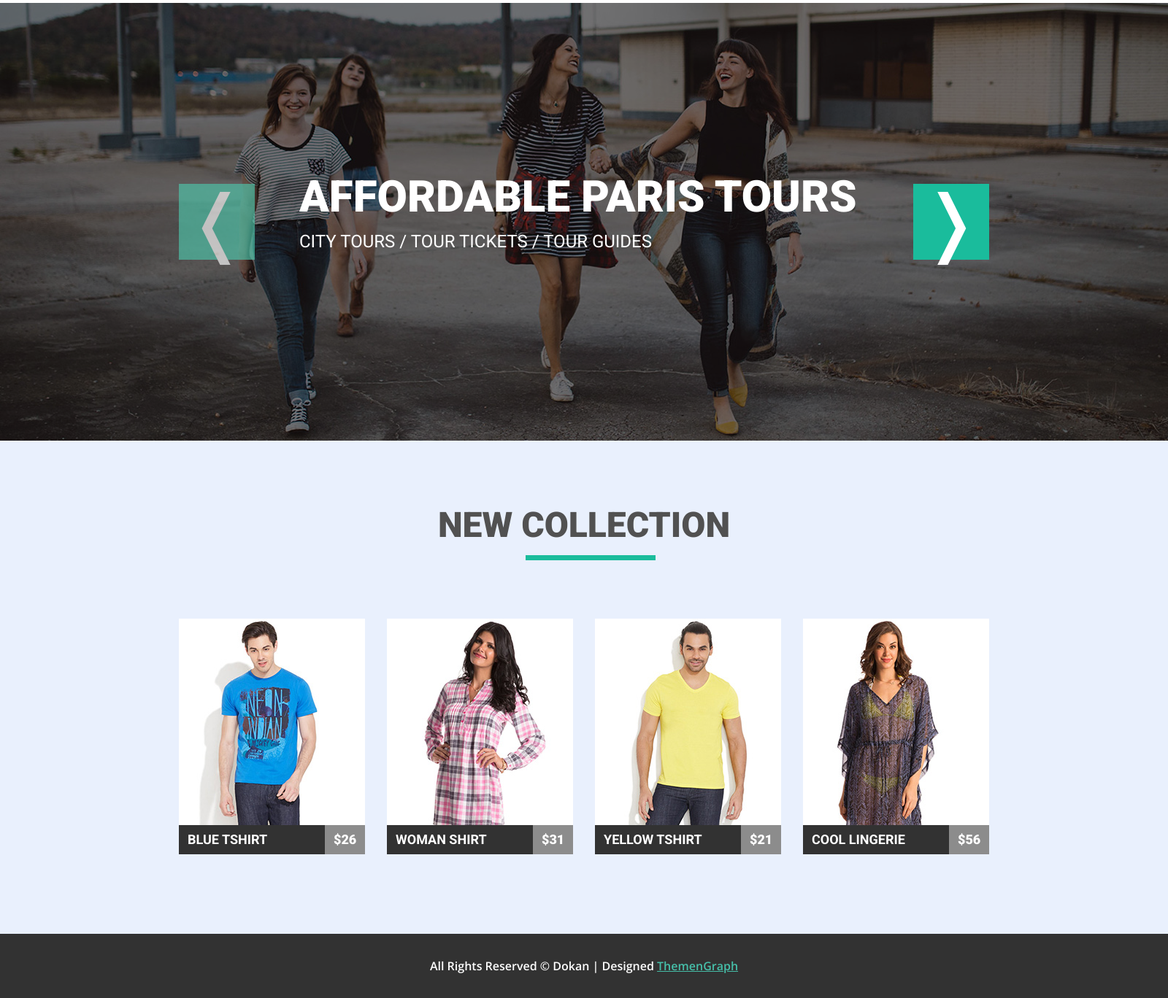
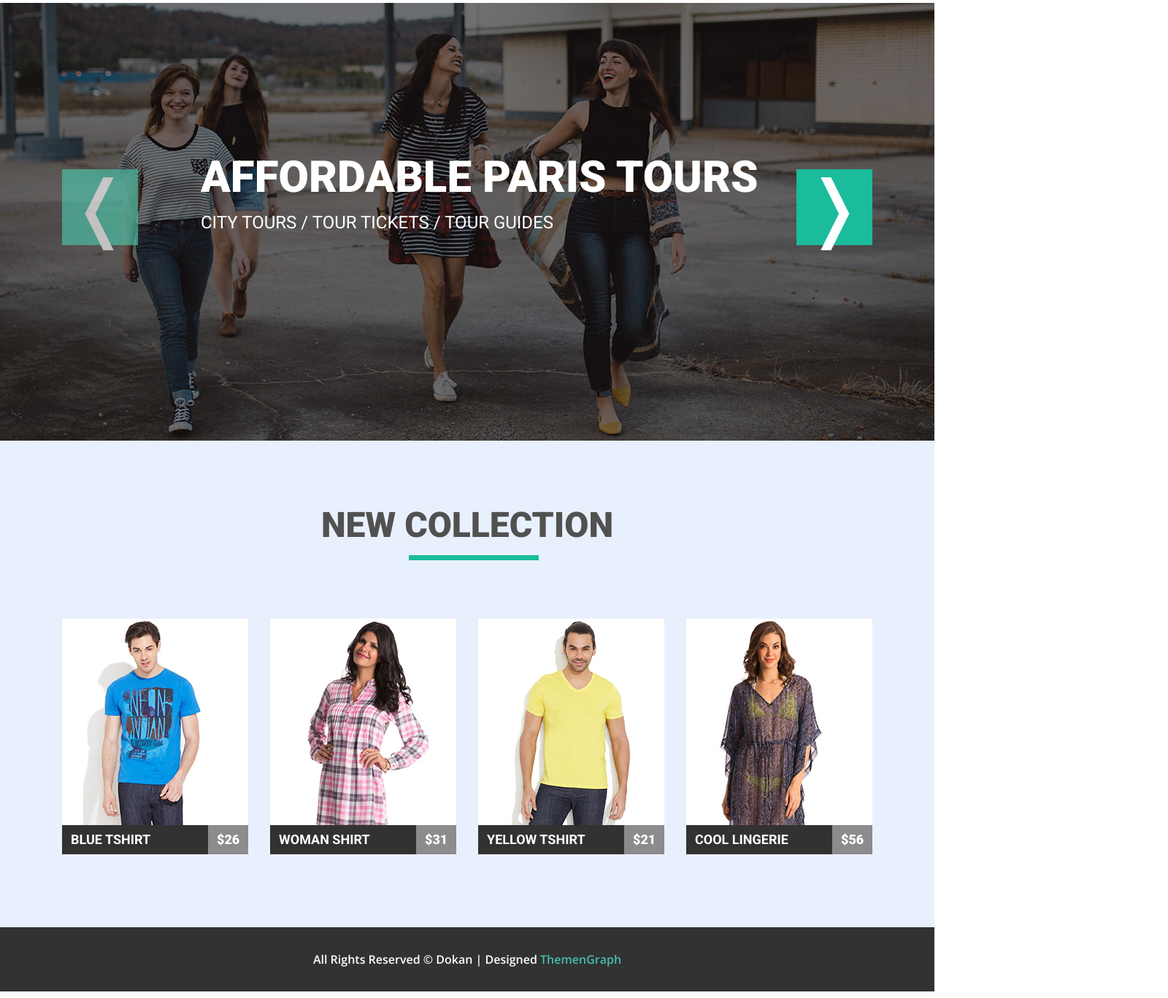
Before and after one commit to smdeile/goit-fe-course, a plain HTML site: page module-5/index.html in a window 1280 px wide. Shown: the part 108-1476 px from the top of the page at 73% size, 1600 px wide, since content can reach past the window. Drawn offline with nearby package versions, Linux system fonts and the light colour scheme.

Commit message:
5homework made whole after mentor

```diff
--- a/module-5/css/styles.css
+++ b/module-5/css/styles.css
@@ -17,13 +17,12 @@ body {
   padding: 0;
   margin: 0 auto;
 }
-.nav-bar {
+/* .nav-bar {
   margin-left: 245px;
-}
+} */
 
 .nav-bar nav {
   padding: 40px 0px;
-
 }
 .logo {
   display: inline-block;
@@ -92,47 +91,39 @@ body {
 }
 /* main block with slide */
 
-.slides-block {
-  padding: 0;
-  margin: 0 auto;
-  width: 1600px;
-  height: 600px;
 
 
-}
-.slider {
-  position: relative;
-  width: 1600px;
-  height: auto;
-margin: auto;
-}
+
 .image-block {
-  margin: 0;
-  border: 0;
-  padding: 0;
-  position: relative;
 font-size: 0;
 }
-
+.slides-block-text {
+  position: relative;
+}
 .main-slide {
-  width: 100%;
-  height: 600px;
-  object-fit: cover;
+  background-image: url("../img/main-slide.jpg");
+  background-size: cover;
+  background-repeat: no-repeat;
+  min-height: 600px;
+  background-position: center;
+  position: relative;
 }
-
-.slider li::after {
-  content: '';
+.slider ul {
+  padding: 0;
+  margin: 0;
+}
+.main-slide::after {
+  content: "";
   position: absolute;
   display: block;
   top: 0;
   left: 0;
-  background-color: rgb(0, 0, 2);
-  opacity: 0.522;
+  background-color: rgb(0, 0, 2, 0.52);
+  background-position: center;
   width: 100%;
-  height: 100%;
+  min-height: 600px;
   z-index: 2;
 }
-
 
 .slide-hedder {
   position: absolute;
@@ -143,8 +134,8 @@ margin: auto;
   width: 820px;
   height: 75px;
   color: #ffffff;
-  transform: translateX(50%);
-  bottom: 50%;
+  left: 190px;
+  bottom: 327px;
   z-index: 3;
   margin: 0;
 }
@@ -158,8 +149,8 @@ margin: auto;
   height: 54px;
   color: #ffffff;
   z-index: 3;
-  transform: translateX(50%);
-  top: 50%;
+  left: 190px;
+  bottom: 272px;
   margin: 0;
 }
 .ctrl-button {
@@ -168,38 +159,40 @@ margin: auto;
   height: 104px;
   width: 104px;
   border: none;
-
 }
 .next {
   background-color: rgb(26, 188, 156);
- right: 245px;
- bottom: 50%;
- transform: translateY( 50% );
+  right: 0px;
+  bottom: 268px;
   z-index: 3;
   font-size: 100px;
   line-height: 11px;
   color: #ffffff;
+  cursor: pointer;
 }
 
 .prev {
   background-color: rgb(78, 198, 171);
   opacity: 0.651;
-  left: 245px;
-  bottom: 50%;
-  transform: translateY(50%);
+  left: 0px;
+  bottom: 268px;
+
   z-index: 3;
   font-size: 100px;
   line-height: 11px;
   color: #ffffff;
+  cursor: pointer;
 }
 
 /* second block of main */
-
 .bottom-box {
+  position: relative;
+}
+.bottom-box-backgraund {
   background-color: #e9f0fd;
-  position: relative;
-  width: 1600px;
-  height: 676px;
+  position: absolute;
+  min-height: 676px;
+  min-width: 100%;
 
 }
 
@@ -213,6 +206,8 @@ color: #ffffff;
   line-height: 32px;
   color: #515151;
   margin-bottom: 80px;
+  position: relative;
+
 }
 
 .bottom-box h3::after {
@@ -222,14 +217,16 @@ color: #ffffff;
   background-color: #1abc9c;
   content: "";
   margin-top: 25px;
-  margin-left: 720px;
+  margin-left: 475px;
+  z-index: 2;
 }
 .item-list {
   margin: 0;
   padding: 0;
-  margin-left: 245px;
   margin-bottom: 100px;
   position: relative;
+  font-size: 0;
+  z-index: 2;
 }
 .item-list li {
   position: relative;
@@ -239,13 +236,11 @@ color: #ffffff;
 .products {
   list-style: none;
   float: left;
-
 }
 .products-signature {
   position: absolute;
   bottom: 0px;
 }
-
 
 .products a {
   padding: 1px;
@@ -285,9 +280,6 @@ color: #ffffff;
   right: 10px;
 }
 
-
-
-
 .clearfix::after {
   content: "";
   display: table;
@@ -303,7 +295,6 @@ color: #ffffff;
   font-size: 18px;
   font-weight: 900;
   line-height: 32px;
-
 }
 .products-signature a {
   padding-top: 4px;
@@ -320,19 +311,21 @@ color: #ffffff;
   width: 50px;
   height: 50px;
   background: transparent;
-  border: 1px, solid  rgb(255, 255, 255) ;
+  border: 1px, solid rgb(255, 255, 255);
   border-color: rgb(255, 255, 255);
   border-width: 1px;
   background-position: center;
   background-size: cover;
   background-repeat: no-repeat;
   background-size: 50%;
+  cursor: pointer;
 }
 
 .top-buttoms {
   padding-top: 80px;
   padding-left: 35px;
   margin-bottom: 8px;
+
 }
 .top-buttoms button:not(:last-of-type) {
   margin-right: 8px;
@@ -354,7 +347,7 @@ width: 174px;
   height: 50px;
   background-color: #323232;
   opacity: 1;
-border: 1px, solid  rgb(255, 255, 255) ;
+  border: 1px, solid rgb(255, 255, 255);
   border-color: rgb(255, 255, 255);
   border-width: 1px;
   color: #ffffff;
@@ -365,6 +358,7 @@ font-family: "open sans";
   padding-right: 22px;
   vertical-align: middle;
   text-align: right;
+  cursor: pointer;
   position: relative;
 }
 .lower-button button::before {
@@ -381,6 +375,7 @@ position: relative;
   position: absolute;
   left: 0px;
   top: 0px;
+
 }
 
 .item-list li:hover .products-variants {
@@ -414,12 +409,10 @@ display: block;
   opacity: 1;
 }
 
-
-
 /* footer */
 
 .last-block p {
-  width:auto;
+  width: auto;
   font-family: "open sans";
   font-size: 16px;
   line-height: 28px;
@@ -427,19 +420,22 @@ display: block;
   color: #fefefe;
   text-align: center;
   padding-top: 30px;
+  position: relative;
 }
+
 .last-block a {
   color: #46bfa9;
-
+  text-decoration: none;
+  /* position: absolute; */
 }
-
-.last-block {
-  background-image: url("../img/bottom-footer.jpg");
-  background-repeat: no-repeat;
-  background-position: center;
-  background-size: cover;
-  width: 1600px;
-  height: 88px;
+/* .last-block a {
+  position: absolute;
+} */
+.adress-box-backgraund {
+  background-color: #323232;
+  min-height: 88px;
+  min-width: 100%;
+  position: absolute;
 }
 .visually-hidden:not(:focus):not(:active),
 input[type="checkbox"].visually-hidden,
--- a/module-5/index.html
+++ b/module-5/index.html
@@ -34,31 +34,31 @@
     <main>
       <h1 class="visually-hidden"></h1>
       <section class="slides-block">
-        <div class="slider">
+
+              <div class="main-slide"></div>
+
+          <div class="slides-block-text container">
             <h2 class="slide-hedder">AFFORDABLE PARIS TOURS</h2>
-          <button class="ctrl-button prev">&#10092;</button>
-          <button class="ctrl-button next">&#10093;</button>
-          <ul class="image-block">
-            <li class="slides-item">
-              <img
-                src="img/main-slide.jpg"
-                alt="four girls"
-                class="main-slide"
-                width="1600px"
-                height="600px"
-              />
-            </li>
-          </ul>
             <p class="text-under-hedder">
               CITY TOURS / TOUR TICKETS / TOUR GUIDES
             </p>
+            <button class="ctrl-button prev">&#10092;</button>
+            <button class="ctrl-button next">&#10093;</button>
           </div>
+
       </section>
-      <section class="bottom-box container">
+
+      <section class="bottom-box">
+          <div class="bottom-box-backgraund"></div>
+<div class="container">
         <h3 class="bottom-box-hedder">NEW COLLECTION</h3>
         <ul class="clearfix item-list">
           <li class="clearfix products">
-              <img src="img/1man.jpg" alt="man in blue tshirt" class="products-photo">
+            <img
+              src="img/1man.jpg"
+              alt="man in blue tshirt"
+              class="products-photo"
+            />
             <div class="products-signature clearfix">
               <a href="#">BLUE TSHIRT</a>
               <p class="products-price">$26</p>
@@ -75,7 +75,11 @@
             </div>
           </li>
           <li class="clearfix products">
-              <img src="img/1woman.jpg" alt="woman in pink dress" class="products-photo">
+            <img
+              src="img/1woman.jpg"
+              alt="woman in pink dress"
+              class="products-photo"
+            />
             <div class="products-signature clearfix">
               <a href="#">WOMAN SHIRT</a>
               <p class="products-price">$31</p>
@@ -88,13 +92,16 @@
               </div>
               <div class="lower-button">
                 <button class="products-variants-add">ADD TO CART</button>
-                </div> </div>
+              </div>
+            </div>
           </li>
           <li class="clearfix products">
-
-            <img src="img/2man.jpg" alt="man in yellow tshirt" class="products-photo">
+            <img
+              src="img/2man.jpg"
+              alt="man in yellow tshirt"
+              class="products-photo"
+            />
             <div class="products-signature clearfix">
-
               <a href="#">YELLOW TSHIRT</a>
               <p class="products-price">$21</p>
             </div>
@@ -106,14 +113,17 @@
               </div>
               <div class="lower-button">
                 <button class="products-variants-add">ADD TO CART</button>
-                </div> </div>
-
+              </div>
+            </div>
           </li>
           <li class="clearfix products">
             <div class="products-image-block">
-            <img src="img/2woman.jpg" alt="woman in transparent dress" class="products-photo">
+              <img
+                src="img/2woman.jpg"
+                alt="woman in transparent dress"
+                class="products-photo"
+              />
               <div class="products-signature clearfix">
-
                 <a href="#">COOL LINGERIE</a>
                 <p class="products-price">$56</p>
               </div>
@@ -126,16 +136,19 @@
               </div>
               <div class="lower-button">
                 <button class="products-variants-add">ADD TO CART</button>
-                </div></div>
+              </div>
+            </div>
           </li>
         </ul>
+      </div>
       </section>
     </main>
-    <footer>
-      <div class="last-block">
-
-        <p class="address-box"> All Rights Reserved © Dokan | Designed <a href="#">ThemenGraph</a></p>
-
+    <footer class="address-box">
+      <div class="adress-box-backgraund"></div>
+      <div class="last-block container">
+        <p class="address-box">
+          All Rights Reserved © Dokan | Designed <a href="#">ThemenGraph</a>
+        </p>
       </div>
     </footer>
   </body>
```
Lines whose indentation alone changed are shown as unchanged.
